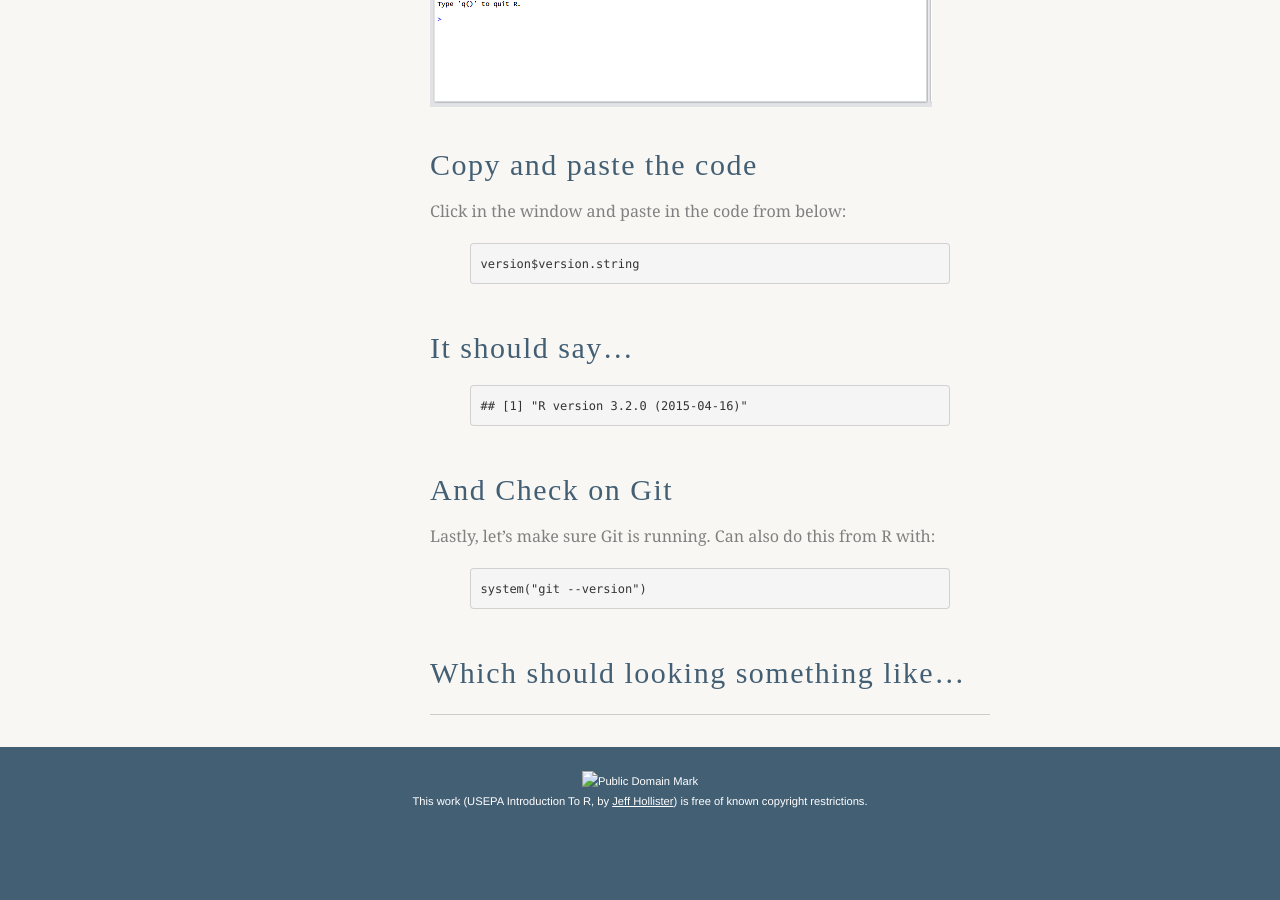
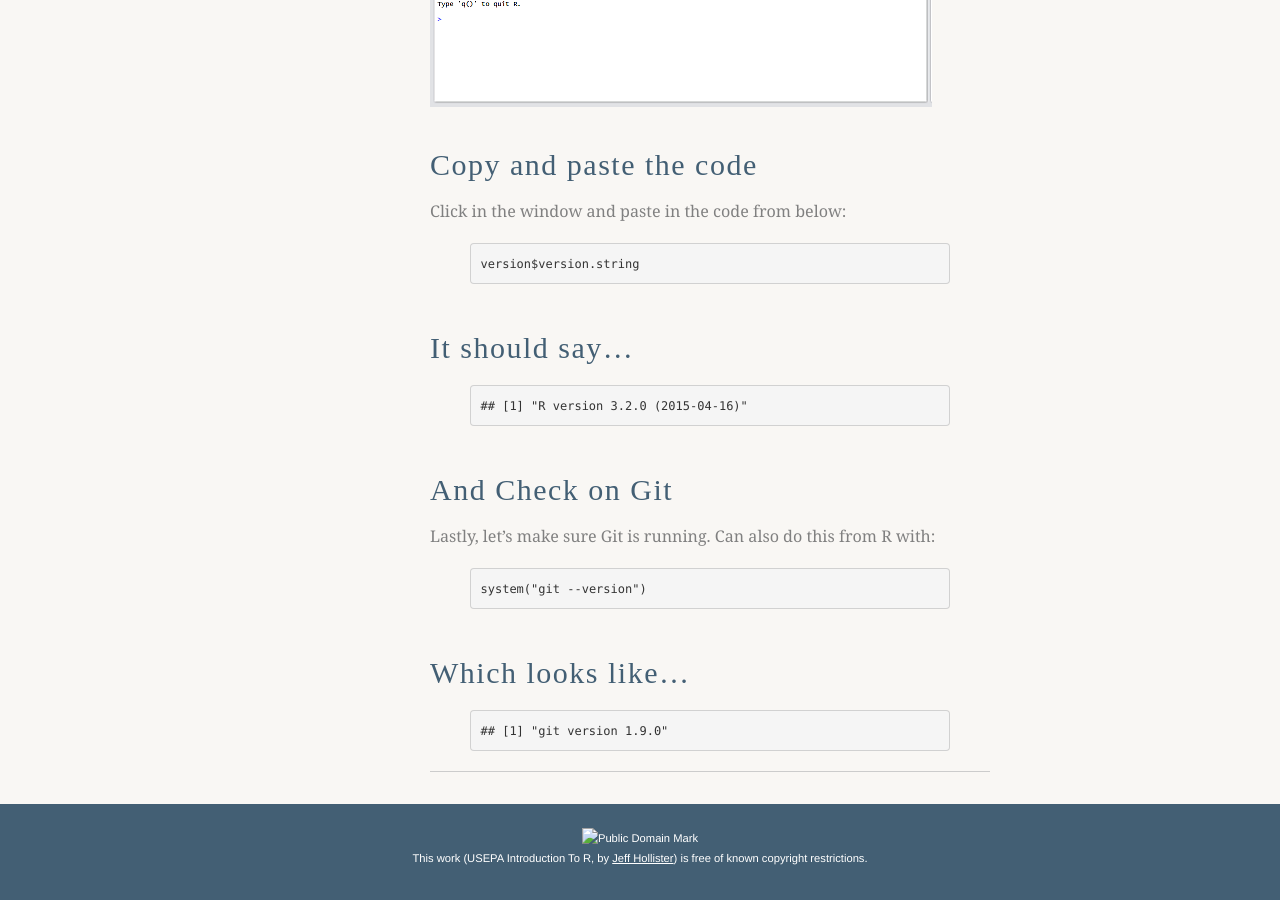
Before and after one commit to jhollist/iale_open_science, a Jekyll site: the page built from rmd_posts/2015-06-16-00-Before-The-Workshop.md, in a window 1280 px wide and 900 px high, scrolled down 1512 px. Built offline with Jekyll 4.4.1, drawn with Linux system fonts in a browser that asks for light colours; nearby versions of some CDN libraries; some web fonts are replaced; library files that are not in the unit come from our copies; before the commit the page ends 2355 px from its top, so only the background shows below that.

````diff
--- a/rmd_posts/2015-06-16-00-Before-The-Workshop.Rmd
+++ b/rmd_posts/2015-06-16-00-Before-The-Workshop.Rmd
@@ -52,8 +52,8 @@ Lastly, let's make sure Git is running.  Can also do this from R with:
 system("git --version")
 ```
 
-## Which should looking something like...
+## Which looks like...
 
-```{r git_version2, echo=FALSE}
-system("git --version")
+```{r git_version2, echo=FALSE, eval=TRUE}
+system("git --version", intern = TRUE)
 ```
--- a/rmd_posts/2015-06-16-00-Before-The-Workshop.md
+++ b/rmd_posts/2015-06-16-00-Before-The-Workshop.md
@@ -55,4 +55,9 @@ Lastly, let's make sure Git is running.  Can also do this from R with:
 system("git --version")
 {% endhighlight %}
 
-## Which should looking something like...
+## Which looks like...
+
+
+{% highlight text %}
+## [1] "git version 1.9.0"
+{% endhighlight %}
````
Also changed, not shown: _posts/2015-06-16-00-Before-The-Workshop.md (+6 -1 lines), 1 other file.
